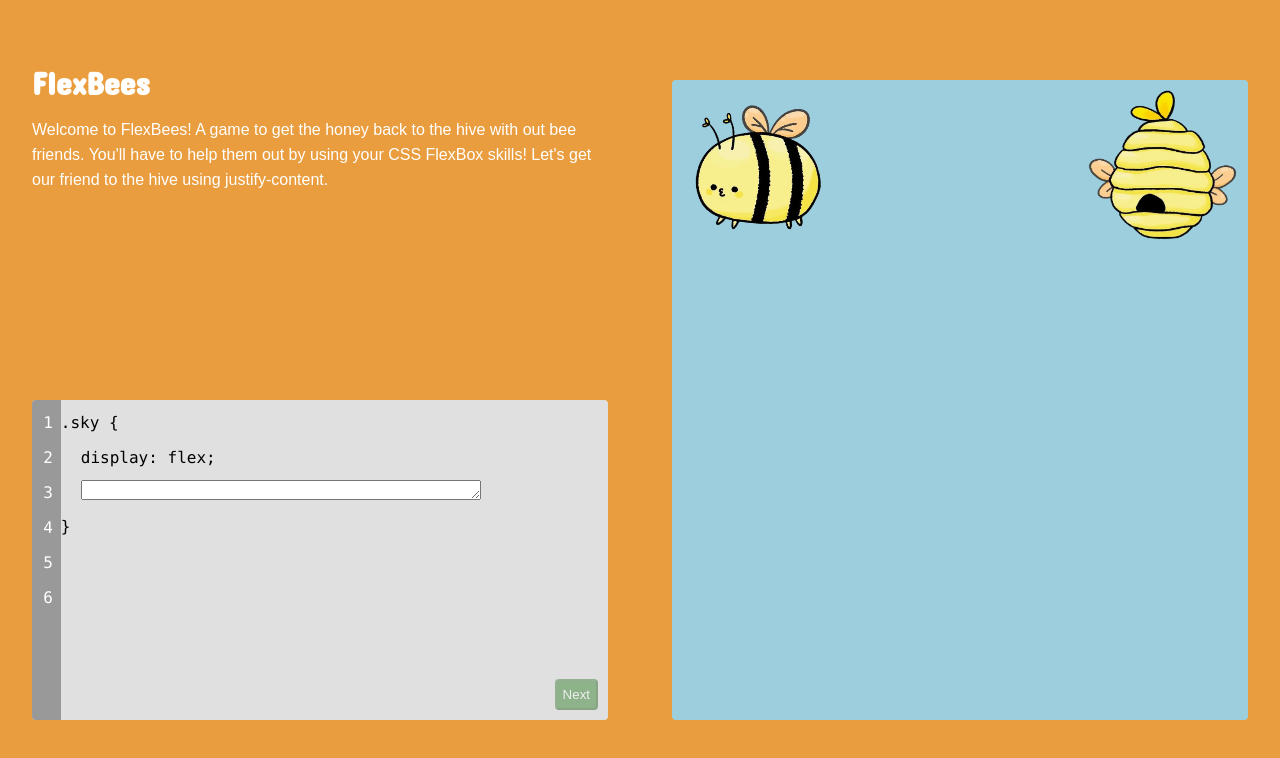
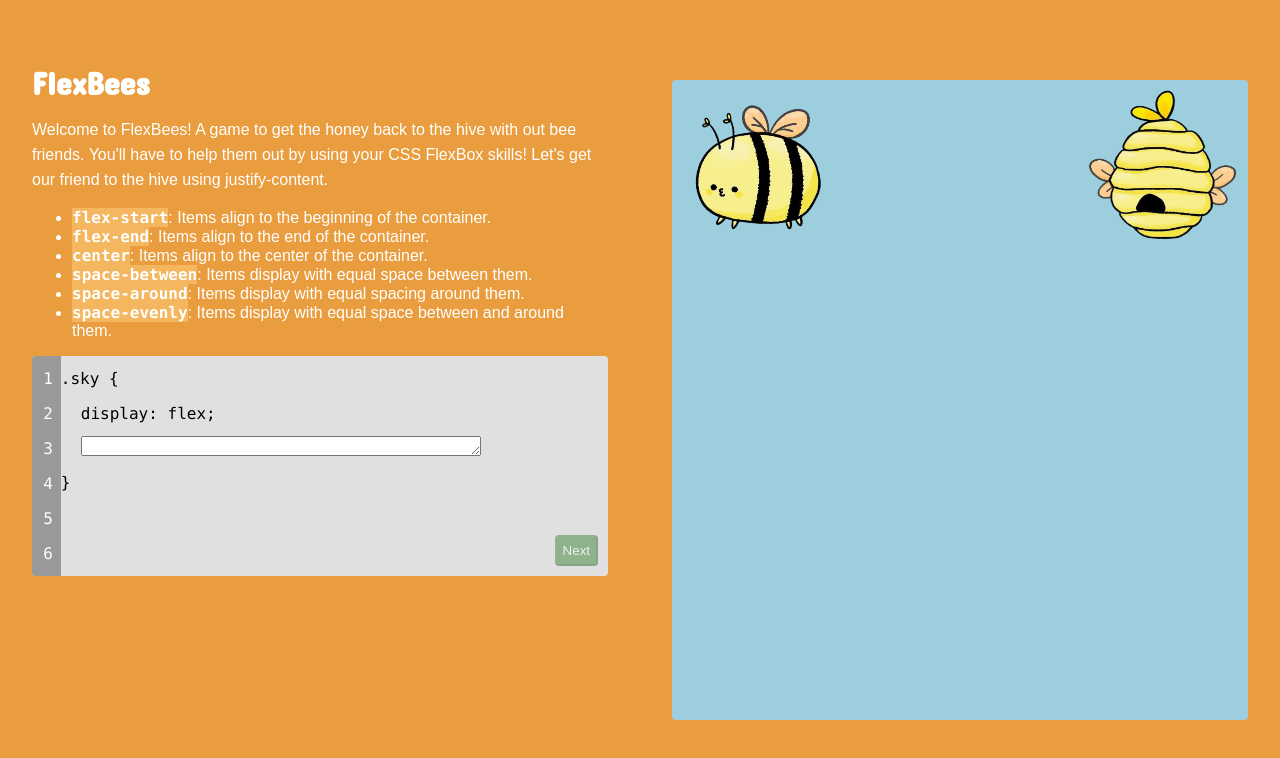
Before and after one commit to cam-peck/flex-bee, a React app: page / in a window 1280 px wide. Shown: the top 758 px of the page. Built offline with nearby package versions, Linux system fonts and the light colour scheme.

Commit message:
Set up conditional render for help information type of help for question

```diff
--- a/src/components/page.tsx
+++ b/src/components/page.tsx
@@ -12,7 +12,7 @@ export default function Page() {
   const hiveStyle = {
     [formatProperty]: splitFormat[1]
   }
-
+  const helpType: string | null = answers.get(level).helpType;
   const isCorrect: boolean = checkAnswer(level, userAnswer)
   const splitAnswer: string[] = userAnswer.split(':');
   const property: string | undefined = convertClassToReact(splitAnswer[0]);
@@ -44,6 +44,11 @@ export default function Page() {
             <p className="font-golos font-white">
               { levelDescription }
             </p>
+            <>
+              { helpType === 'justify' && <JustifyHelp /> }
+              { helpType === 'align' && <AlignHelp /> }
+              { !helpType && <div className="spacer"></div>}
+            </>
 
           </div>
         </div>
--- a/src/layout.css
+++ b/src/layout.css
@@ -37,7 +37,7 @@
 }
 
 .row-half {
-  height: 50%;
+  /* height: 50%; */
   width: 100%;
 }
 
--- a/src/lib/answers.ts
+++ b/src/lib/answers.ts
@@ -1,5 +1,5 @@
 const answers = new Map();
-answers.set(1, { levelDescription: "Welcome to FlexBees! A game to get the honey back to the hive with out bee friends. You'll have to help them out by using your CSS FlexBox skills! Let's get our friend to the hive using justify-content.", levelAnswer: 'justify-content: flex-end' });
-answers.set(2, { levelDescription: "Great job! We've got another friend who needs to get to their hive. Let's get them there!", levelAnswer: 'justify-content: center' });
+answers.set(1, { levelDescription: "Welcome to FlexBees! A game to get the honey back to the hive with out bee friends. You'll have to help them out by using your CSS FlexBox skills! Let's get our friend to the hive using justify-content.", levelAnswer: 'justify-content: flex-end', helpType: 'justify' });
+answers.set(2, { levelDescription: "Great job! We've got another friend who needs to get to their hive. Let's get them there!", levelAnswer: 'justify-content: center', helpType: null });
 
 export default answers;
--- a/src/styles.css
+++ b/src/styles.css
@@ -1,3 +1,12 @@
+body {
+  background-color: #ea9d3e;
+}
+
+.spacer {
+  width: 100%;
+  height: 5vh;
+}
+
 .font-c1 {
   font-family: "Concert One", sans-serif;
 }
@@ -18,7 +27,6 @@
 }
 
 .bg-gold {
-  background-color: #ea9d3e;
   width: 100%;
   height: 100vh;
 }
@@ -67,23 +75,23 @@
   margin: auto;
   background: #e0e0e0;
   width: 90%;
-  height: 90%;
+  height: 100%;
   position: relative;
   border-radius: 0.25rem;
 }
 
 .number-bar {
   height: 100%;
-  width: 5%;
+  width: 7.5%;
   background: #999;
   text-align: right;
-  padding-right: 8px;
+  padding: 0 8px 10px;
   border-radius: 0.25rem 0 0 0.25rem;
 }
 
 .text-box {
   height: 100%;
-  width: 95%;
+  width: 92.5%;
 }
 
 .input-area {
@@ -141,12 +149,20 @@
     height: 100%;
   }
 
+  .number-bar {
+    width: 5%;
+  }
+
   .input-area {
     width: 400px;
   }
 }
 
 @media only screen and (min-width: 1280px) {
+  .spacer {
+    height: 20vh;
+  }
+
   .bee {
     width: 125px;
     height: 125px;
@@ -163,7 +179,7 @@
   }
 
   .input-box {
-    height: 80%;
+    height: 100%;
   }
 }
 
```
